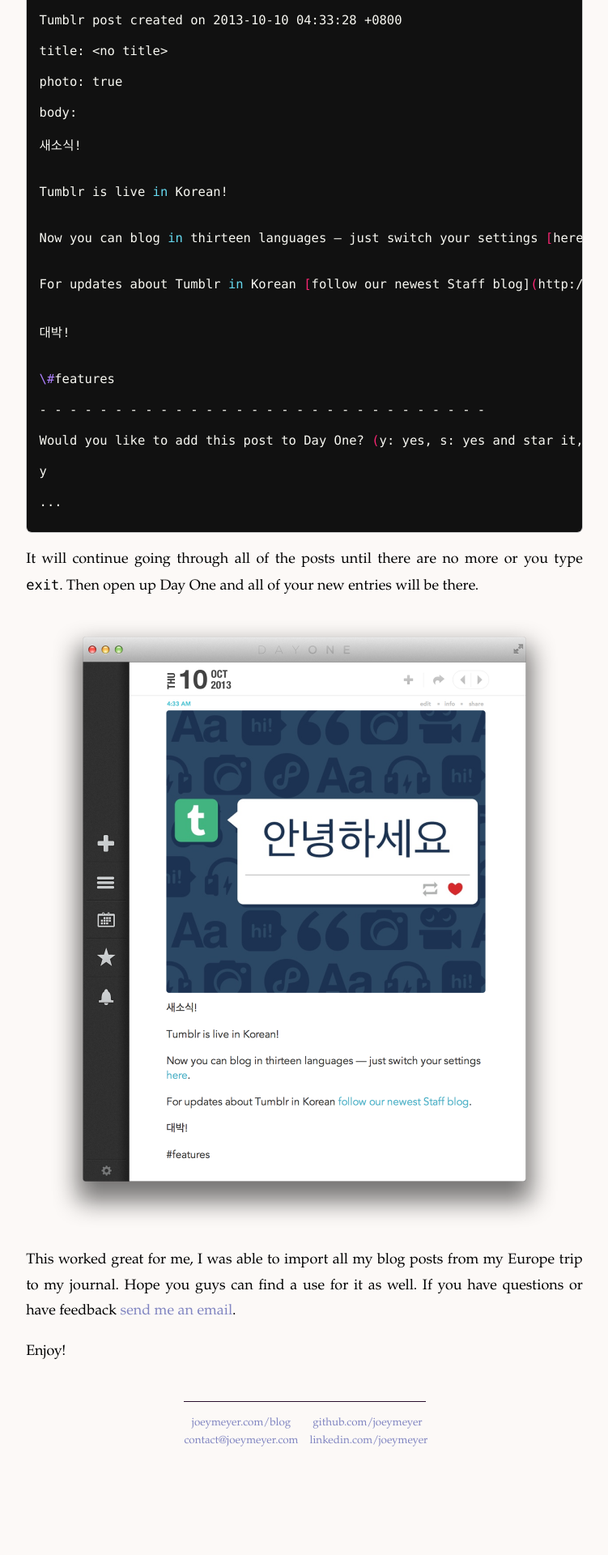
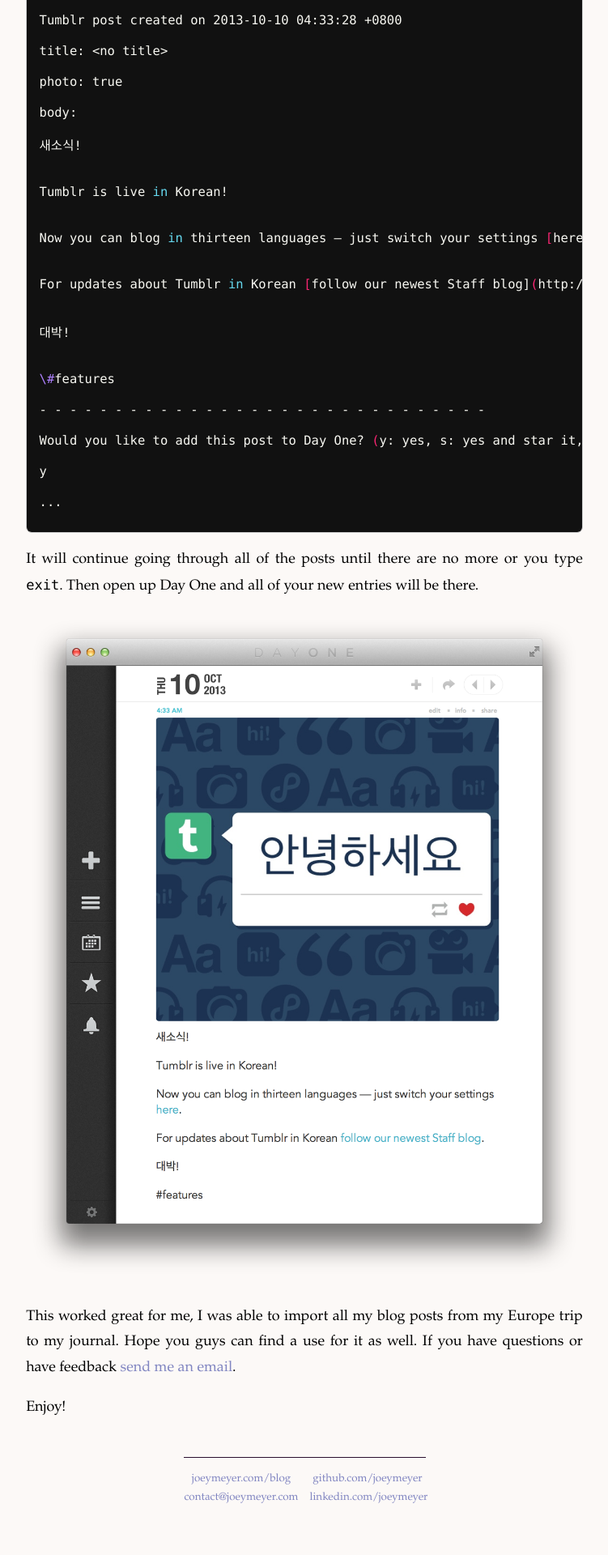
Before and after one commit to joeymeyer/www.joeymeyer.com, a Jekyll site: the page built from _posts/2013-10-13-tumblr-to-dayone.md, in a window 1280 px wide. Shown: the part 1437-3357 px from the top of the page at 81% size, without its empty margins (264-1015 px from the left). Built offline with Jekyll 4.4.1, drawn with Linux system fonts in a browser that asks for light colours; Markdown is read by kramdown in place of the engine named in the settings; before the commit the page ends 3287 px from its top, so only the background shows below that.

Commit message:
resize image in article to browser width

```diff
--- a/_posts/2013-10-13-tumblr-to-dayone.md
+++ b/_posts/2013-10-13-tumblr-to-dayone.md
@@ -79,7 +79,7 @@
 
 It will continue going through all of the posts until there are no more or you type `exit`. Then open up Day One and all of your new entries will be there.
 
-<img src="/img/tumblr_to_dayone.png" style="display: block; margin-left: auto; margin-right: auto;" width=640 height=765 />
+<img src="/img/tumblr_to_dayone.png" style="max-width: 100%; width: auto; height: auto;" />
 
 This worked great for me, I was able to import all my blog posts from my Europe trip to my journal. Hope you guys can find a use for it as well. If you have questions or have feedback [send me an email](mailto:contact@joeymeyer.com).
 
```
